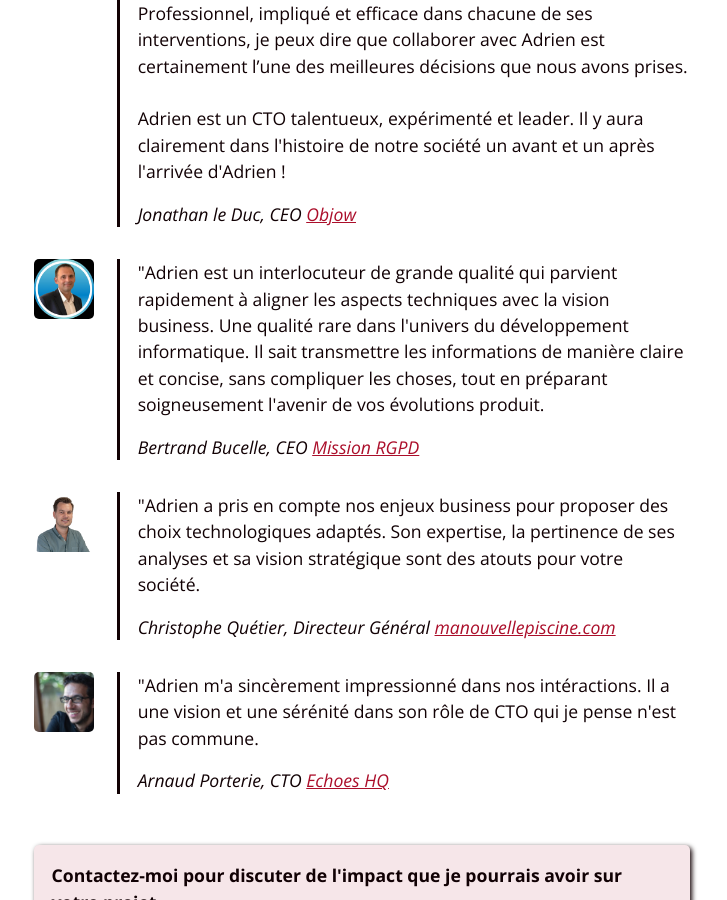
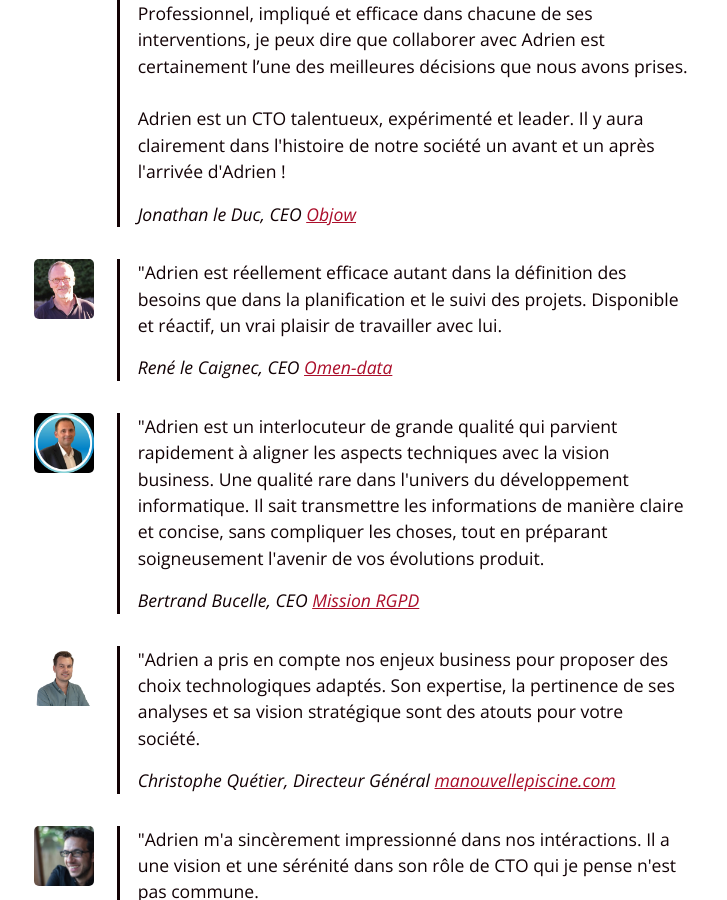
Before and after one commit to sergentrif/sergentrif.github.io, a Jekyll site: the page built from testimonials.html, in a window 1280 px wide and 900 px high, scrolled down 766 px. Shown: the whole window, without its empty margins (278-1005 px from the left). Built offline with Jekyll 4.4.1, drawn with Linux system fonts in a browser that asks for light colours.

Commit message:
add rene testimonial

```diff
--- a/_config.yml
+++ b/_config.yml
@@ -73,6 +73,18 @@
           Professionnel, impliqué et efficace dans chacune de ses interventions, je peux dire que collaborer avec Adrien est certainement l’une des meilleures décisions que nous avons prises.
           <br><br>
           Adrien est un CTO talentueux, expérimenté et leader. Il y aura clairement dans l'histoire de notre société un avant et un après l'arrivée d'Adrien !
+
+    - company_name: Omen-data
+      company_logo:
+      company_website:
+      display: false
+
+      testimonial:
+        full_name: René le Caignec
+        position: CEO
+        profile_picture: /assets/images/testimonials/rene-le-caignec.jpg
+        content: >
+          Adrien est réellement efficace autant dans la définition des besoins que dans la planification et le suivi des projets. Disponible et réactif, un vrai plaisir de travailler avec lui.
 
     - company_name: Aaticka
       company_logo: /assets/images/aaticka.png
```
Also changed, not shown: assets/images/testimonials/rene-le-caignec.jpg (added), 5 other files.
